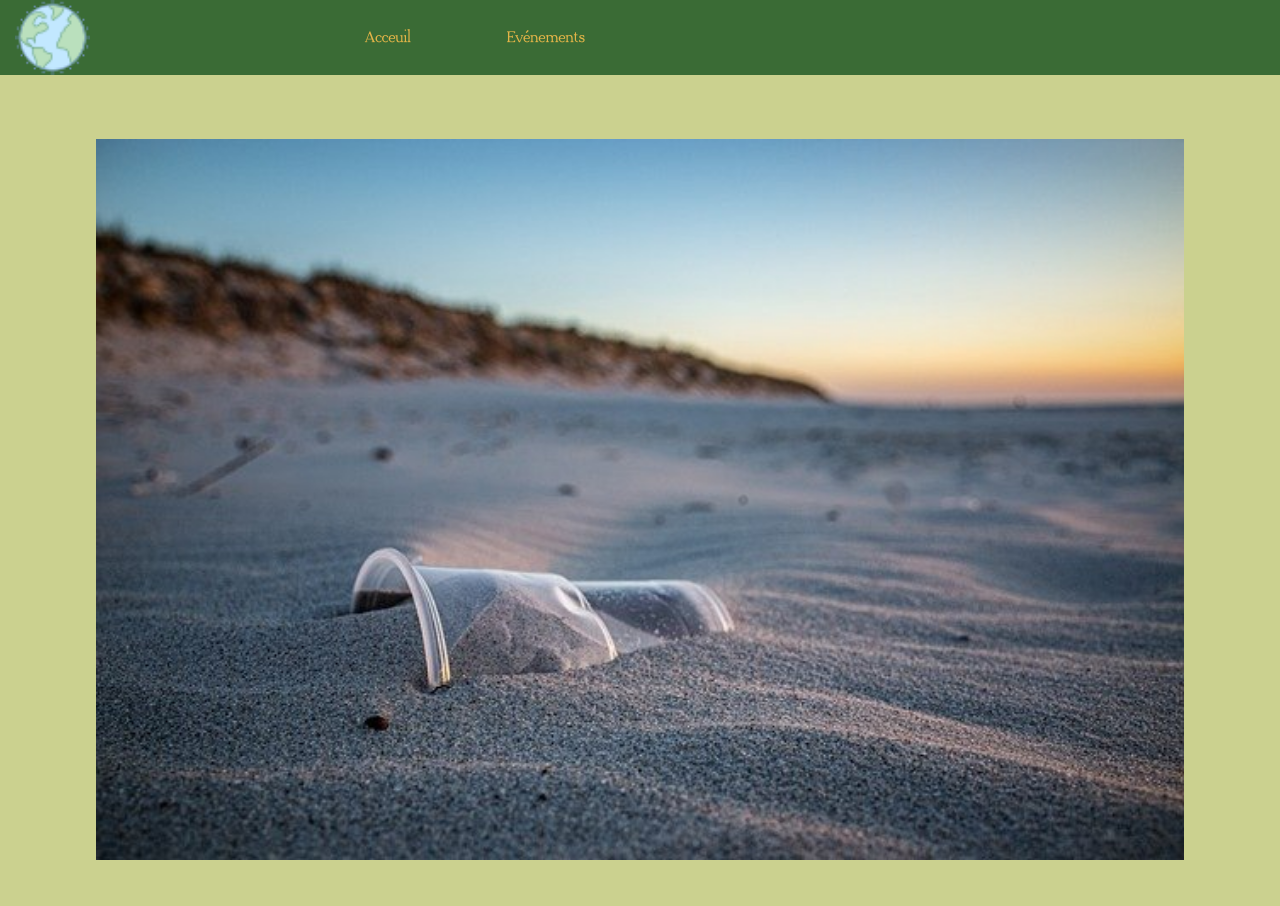
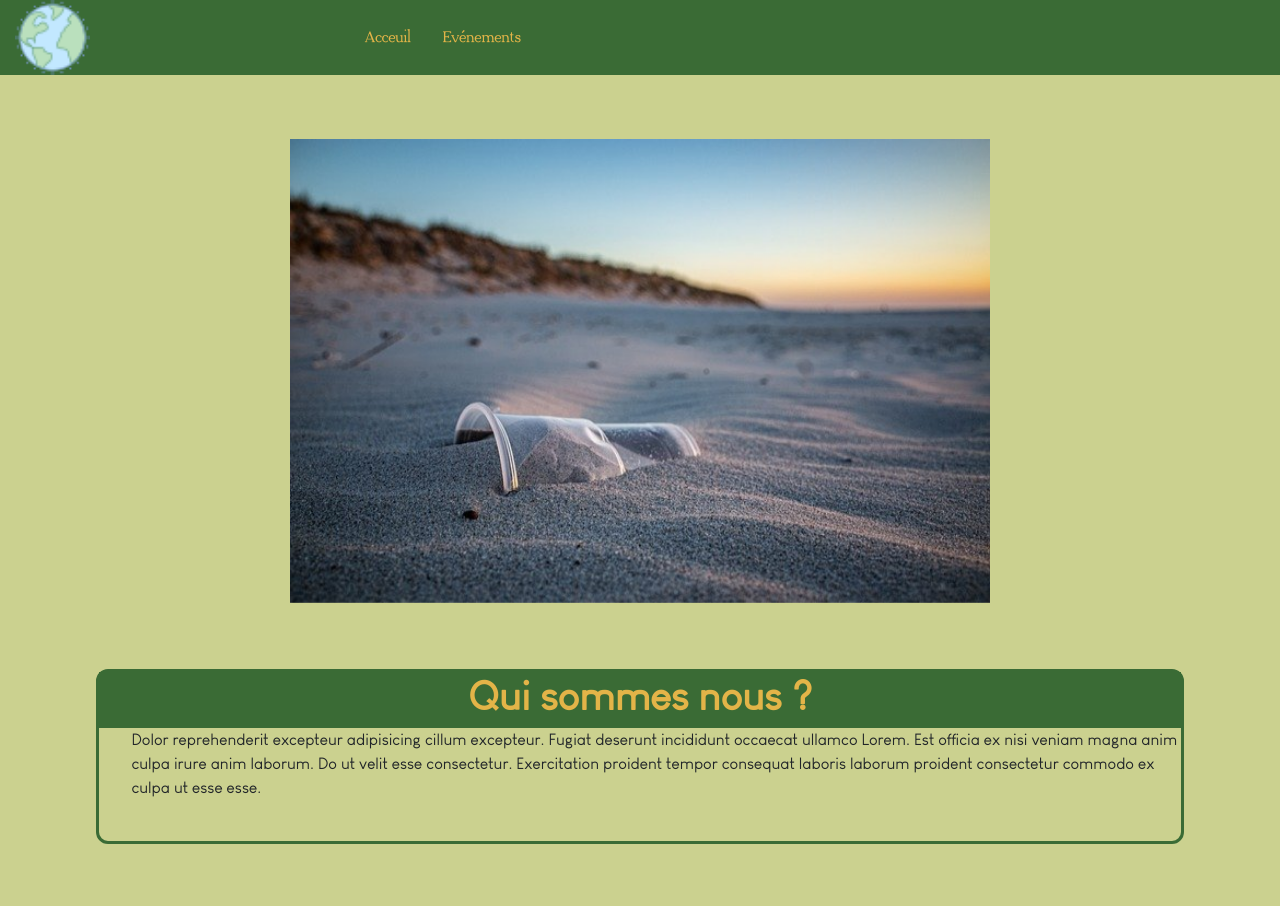
Before and after one commit to Jurss/Jurss.github.io, a plain HTML site: page index.html in a window 1280 px wide. Shown: the top 906 px of the page. Drawn offline with nearby package versions, Linux system fonts and the light colour scheme.

Commit message:
Add media queries for resize carousel on large screen

```diff
--- a/index.css
+++ b/index.css
@@ -4,7 +4,7 @@
 }
 
 @font-face {
-    font-family: "Louis_george_light";
+    font-family: "Louis_george";
     src: local(Louis_george_café), url(fonts/Louis_george/Louis_George_Cafe.ttf);
 }
 
@@ -15,7 +15,6 @@ body {
 
 #head {
     font-family: Adega_serif_bold;
-    width: 100vw;
     display: flex;
     align-items: center;
     background: #3a6b35;
@@ -37,7 +36,7 @@ body {
 #navbar a {
     color: #e3b448;
     text-decoration: none;
-    padding-right: 15%;
+    padding-right: 5%;
 }
 
 #navbar a:hover {
@@ -52,17 +51,18 @@ body {
 }
 
 .article_style {
-    font-family: Louis_george_light;
+    font-family: Louis_george;
     margin-top: 5%;
+    margin-bottom: 5%;
+    margin-left: auto;
+    margin-right: auto;
+    padding-bottom: 25px;
+    width: 85%;
     border: 3px solid #3a6b35;
     border-radius: 12px;
-    margin-left: auto;
-    margin-right: auto;
-    width: 85%;
     display: flex;
     flex-direction: column;
     text-align: start;
-    padding-bottom: 25px;
 }
 
 .sup_div {
@@ -91,6 +91,12 @@ body {
     text-decoration: underline;
 }
 
+@media screen and (min-width: 768px) {
+    #carouselSlides {
+        width: 700px;
+    }
+}
+
 h1,
 h2 {
     font-weight: 700;
@@ -98,5 +104,5 @@ h2 {
 
 p {
     padding-left: 3%;
-    font-family: Louis_george_light;
+    font-family: Louis_george;
 }
```
